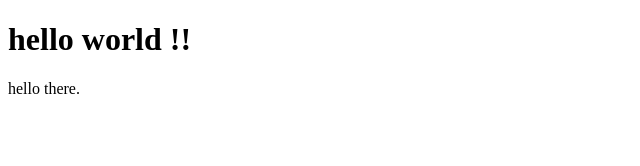
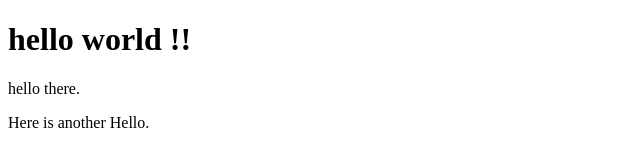
Before and after one commit to pt504/git-test, a plain HTML site: page index.html in a window 1280 px wide. Shown: the whole page, without its empty margins (0-640 px from the left). Drawn offline with Linux system fonts and the light colour scheme.

Commit message:
Third Commit

```diff
--- a/index.html
+++ b/index.html
@@ -3,5 +3,6 @@
     <body>
         <h1>hello world !! </h1>
        <p>hello there.</p>
+       <p>Here is another Hello.</p>
     </body>
 </html>
```
